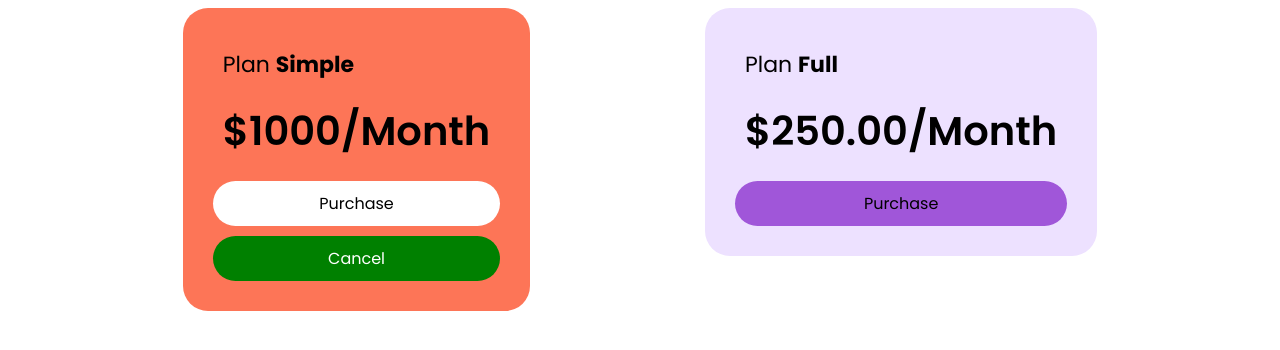
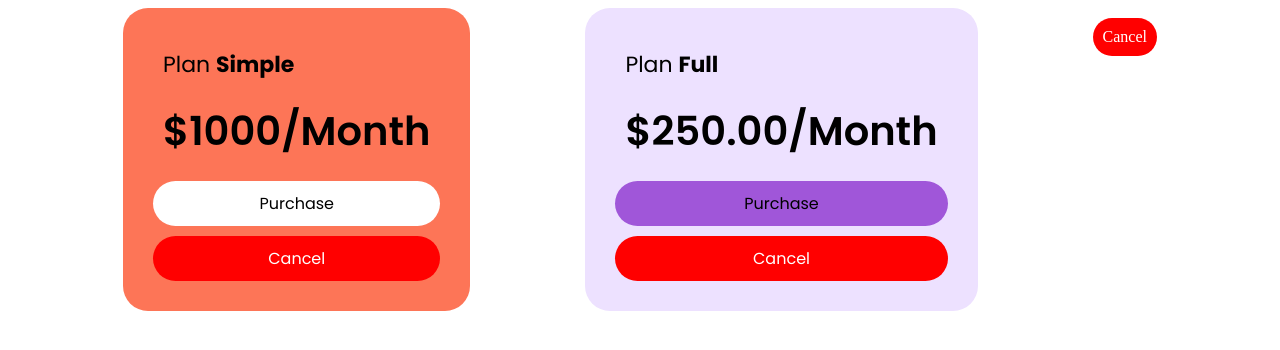
Before and after one commit to gabrielnavas/angular-udemy-felipe-freitas, an Angular app in the folder section-3/card-example-project/: page / in a window 1280 px wide. Shown: the top 350 px of the page. Built offline with nearby package versions, Linux system fonts and the light colour scheme.

Commit message:
change all component with ng-deep

```diff
--- a/section-3/card-example-project/src/app/app.component.html
+++ b/section-3/card-example-project/src/app/app.component.html
@@ -1,4 +1,5 @@
 <div class="card-container">
   <app-card></app-card>
   <app-card-purple></app-card-purple>
+  <app-card-button-cancel></app-card-button-cancel>
 </div>
--- a/section-3/card-example-project/src/app/card-purple/card-purple.component.html
+++ b/section-3/card-example-project/src/app/card-purple/card-purple.component.html
@@ -2,4 +2,5 @@
   <div class="card-purple__plan card-purple__item">Plan <b>Full</b></div>
   <div class="card-purple__price card-purple__item">$250.00/Month</div>
   <app-card-purple-button></app-card-purple-button>
+  <app-card-button-cancel></app-card-button-cancel>
 </div>
--- a/section-3/card-example-project/src/app/card/card.component.scss
+++ b/section-3/card-example-project/src/app/card/card.component.scss
@@ -20,3 +20,7 @@
     font-size: 40px;
   }
 }
+
+::ng-deep .card-cancel-button {
+  background-color: red !important;
+}
--- a/section-3/card-example-project/src/app/cards/cards.module.ts
+++ b/section-3/card-example-project/src/app/cards/cards.module.ts
@@ -4,7 +4,7 @@ import {CardComponent} from "../card/card.component";
 import {CardPurpleComponent} from "../card-purple/card-purple.component";
 import {CardButtonComponent} from "../card-button/card-button.component";
 import {CardPurpleButtonComponent} from "../card-purple-button/card-purple-button.component";
-import { CardButtonCancelComponent } from './card-button-cancel/card-button-cancel.component';
+import {CardButtonCancelComponent} from './card-button-cancel/card-button-cancel.component';
 
 
 @NgModule({
@@ -21,6 +21,7 @@ import { CardButtonCancelComponent } from './card-button-cancel/card-button-canc
   exports: [
     CardComponent,
     CardPurpleComponent,
+    CardButtonCancelComponent,
   ]
 })
 export class CardsModule {
```
